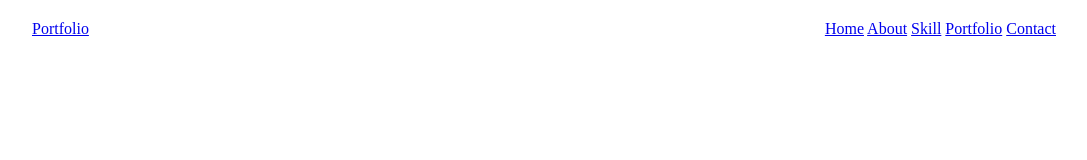
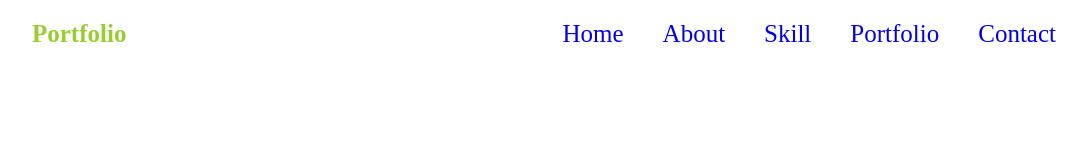
Before and after one commit to ArunPandyanVasam/Portfolio, a plain HTML site: page index.html in a window 1280 px wide. Shown: the whole page, without its empty margins (96-1183 px from the left). Drawn offline with Linux system fonts and the light colour scheme.

Commit message:
Header is created

```diff
--- a/index.html
+++ b/index.html
@@ -10,7 +10,7 @@
     <header>
         <a href="#" class="logo">Portfolio</a>
 
-        <nav>
+        <nav class="navbar">
             <a href="#">Home</a>
             <a href="#">About</a>
             <a href="#">Skill</a>
--- a/style.css
+++ b/style.css
@@ -20,3 +20,20 @@ header {
     align-items: center;
     z-index: 100;
 }
+
+.logo {
+    position: relative;
+    font-size: 25px;
+    color: yellowgreen;
+    text-decoration: none;
+    font-weight: 600;
+}
+
+.navbar a {
+    display: inline-block;
+    font-size: 25px;
+    text-decoration: none;
+    font-weight: 500;
+    margin-left: 35px;
+    transition: .3s;
+}
```
